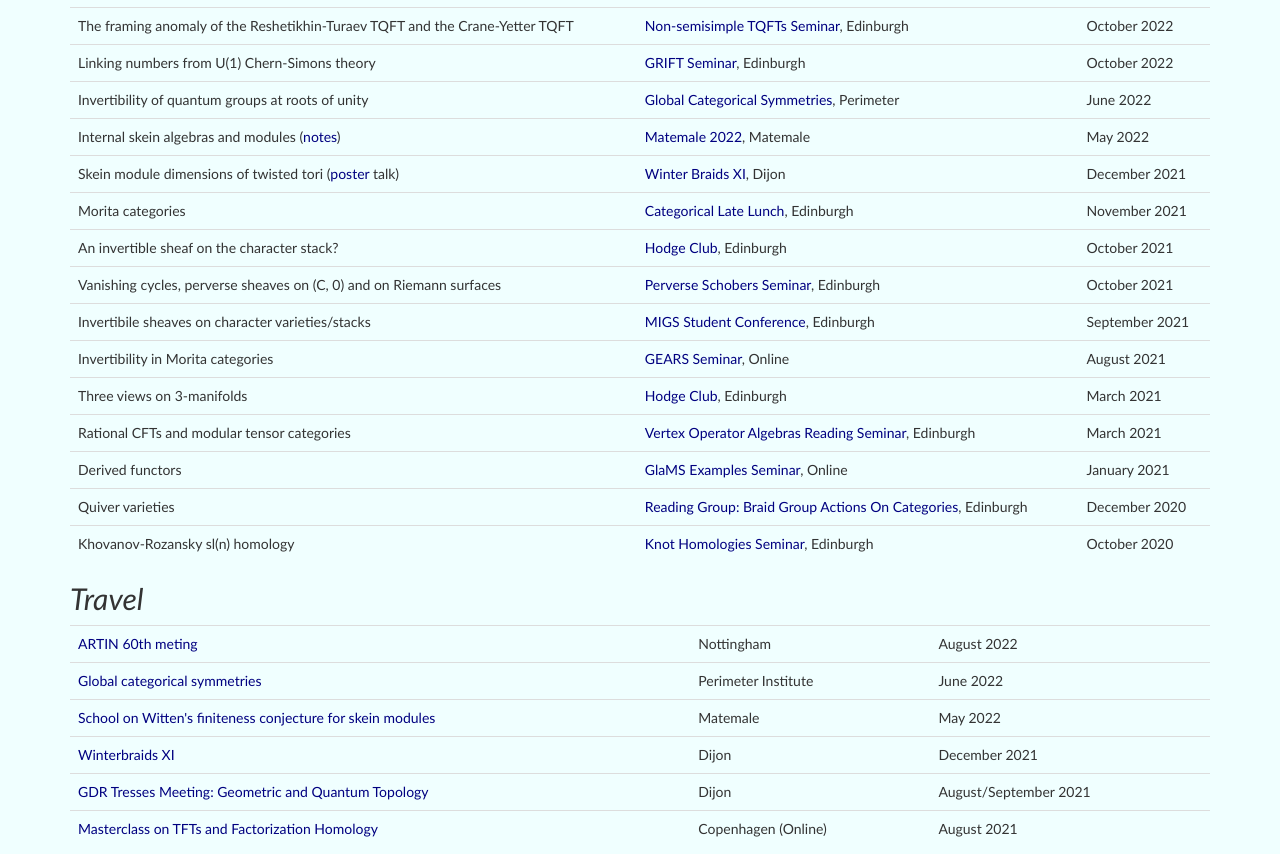
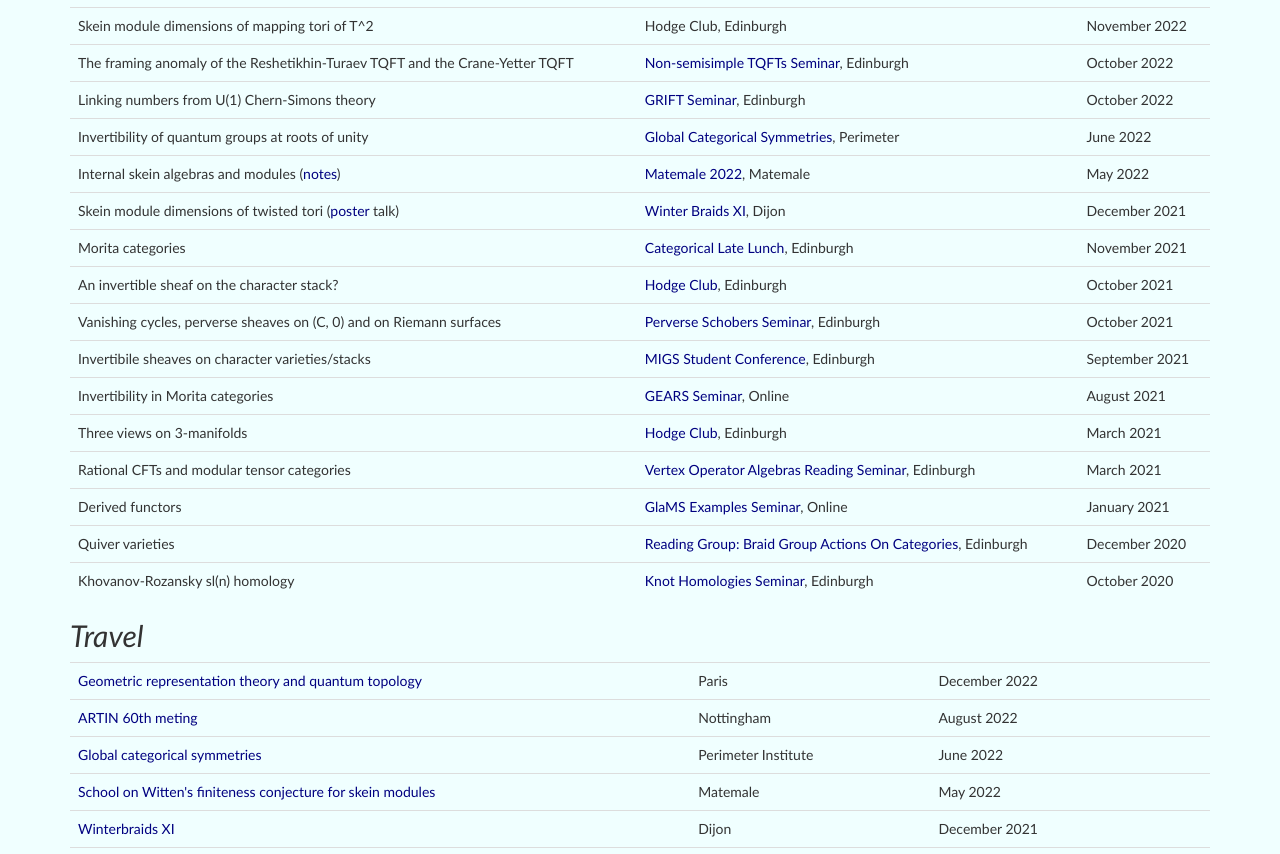
Before and after one commit to PatrickKinnear/patrickkinnear.github.io, a plain HTML site: page index.html in a window 1280 px wide. Shown: the part 426-1280 px from the top of the page. Drawn offline with nearby package versions, Linux system fonts and the light colour scheme.

Commit message:
Hodge club talk and Paris travel

```diff
--- a/index.html
+++ b/index.html
@@ -61,6 +61,11 @@
 
 			<h2>Talks</h2>
 			<table style="width:100%" class="table">
+				<tr>
+					<td>Skein module dimensions of mapping tori of T^2</td>
+					<td>Hodge Club, Edinburgh</td>
+					<td>November 2022</td>
+				</tr>
 				<tr>
 					<td>The framing anomaly of the Reshetikhin-Turaev TQFT and the Crane-Yetter TQFT</td>
 					<td><a href="https://sites.google.com/site/psafronov/notes/non-semisimple-tqfts">Non-semisimple TQFTs Seminar</a>, Edinburgh</td>
@@ -142,6 +147,12 @@
 			<h2>Travel</h2>
 			<table style="width:100%" class="table">
 				<tr>
+					<td><a href="http://georep22.imj-prg.fr/">Geometric representation theory and quantum topology</a>
+					</td>
+					<td>Paris</td>
+					<td>December 2022</td>
+				</tr>
+				<tr>
 					<td><a href="https://www.nottingham.ac.uk/mathematics/events/artin-2022.aspx">ARTIN 60th meting</a>
 					</td>
 					<td>Nottingham</td>
```
